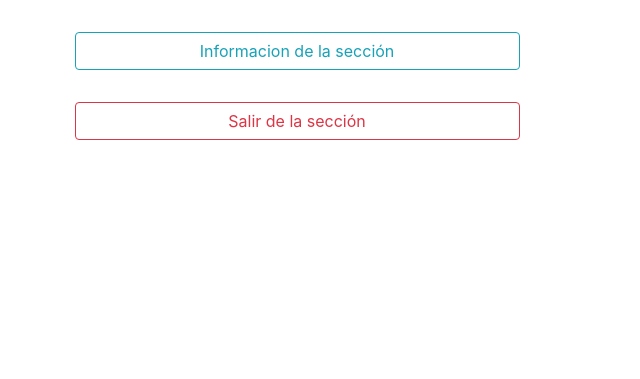
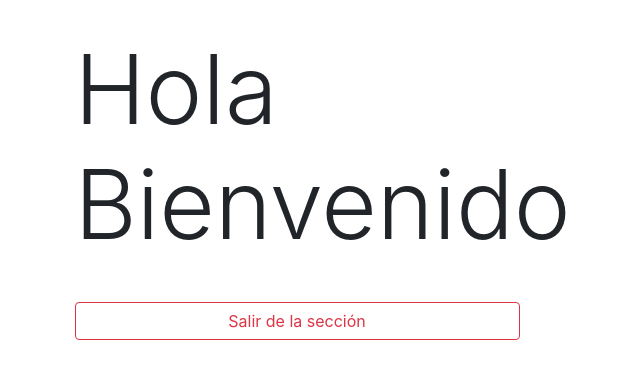
Before and after one commit to Posi-10/seccion, a PHP site: page /SistemasWEB/inicio in a window 1280 px wide. Shown: the top 379 px of the page, without its empty margins (343-983 px from the left). Run offline with PHP 8.4, Linux system fonts and the light colour scheme; some libraries are stand-ins or nearby versions.

Commit message:
Initial commit

```diff
--- a/view/inicio.php
+++ b/view/inicio.php
@@ -1,7 +1,8 @@
 <div class="container">
   <div class="row justify-content-center mt-3">
     <div class="col-sm-5 mt-3">
-      <span class="btn btn-outline-info btn-block" id="btn_informacion">Informacion de la sección</span>
+      <!-- <span class="btn btn-outline-info btn-block" id="btn_informacion">Informacion de la sección</span> -->
+      <h1 class="display-1">Hola Bienvenido</h1>
     </div>
   </div>
   <div class="row justify-content-center mt-3">
```
